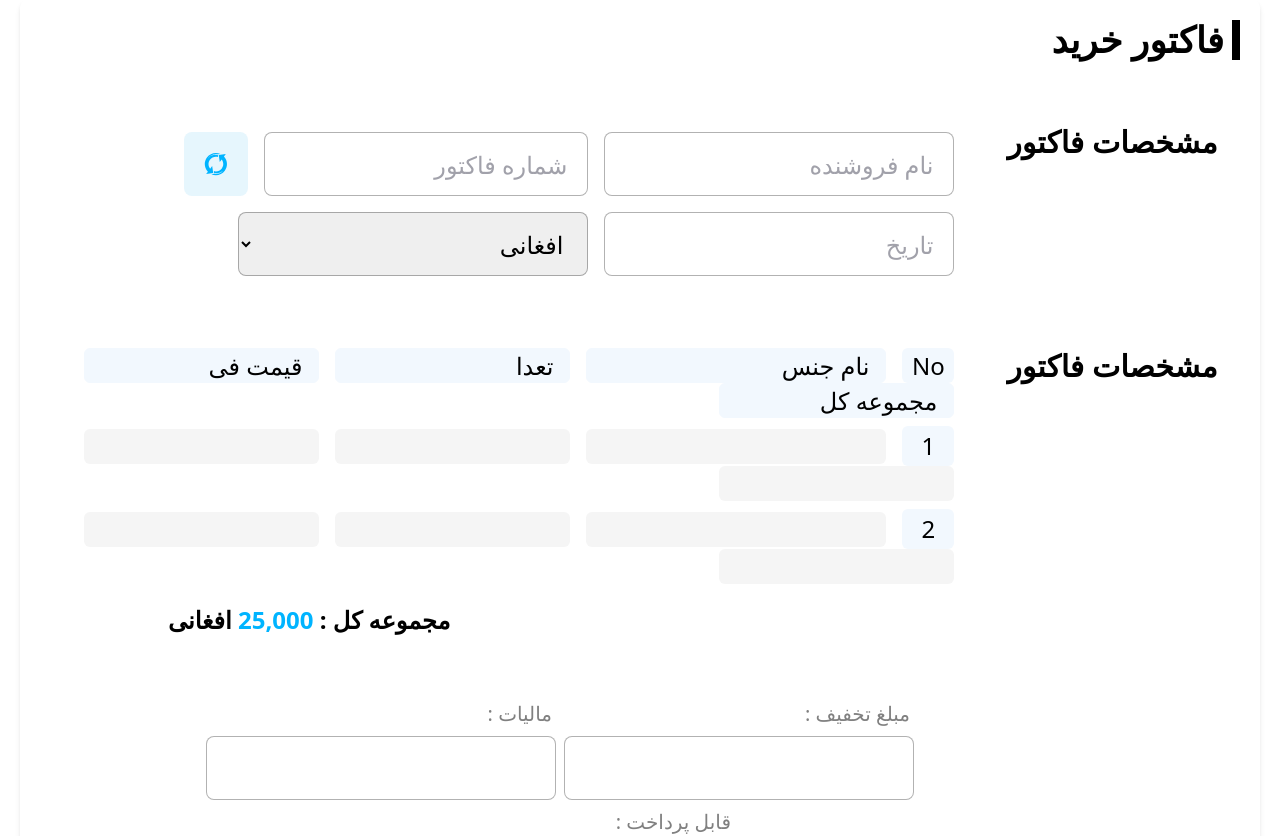
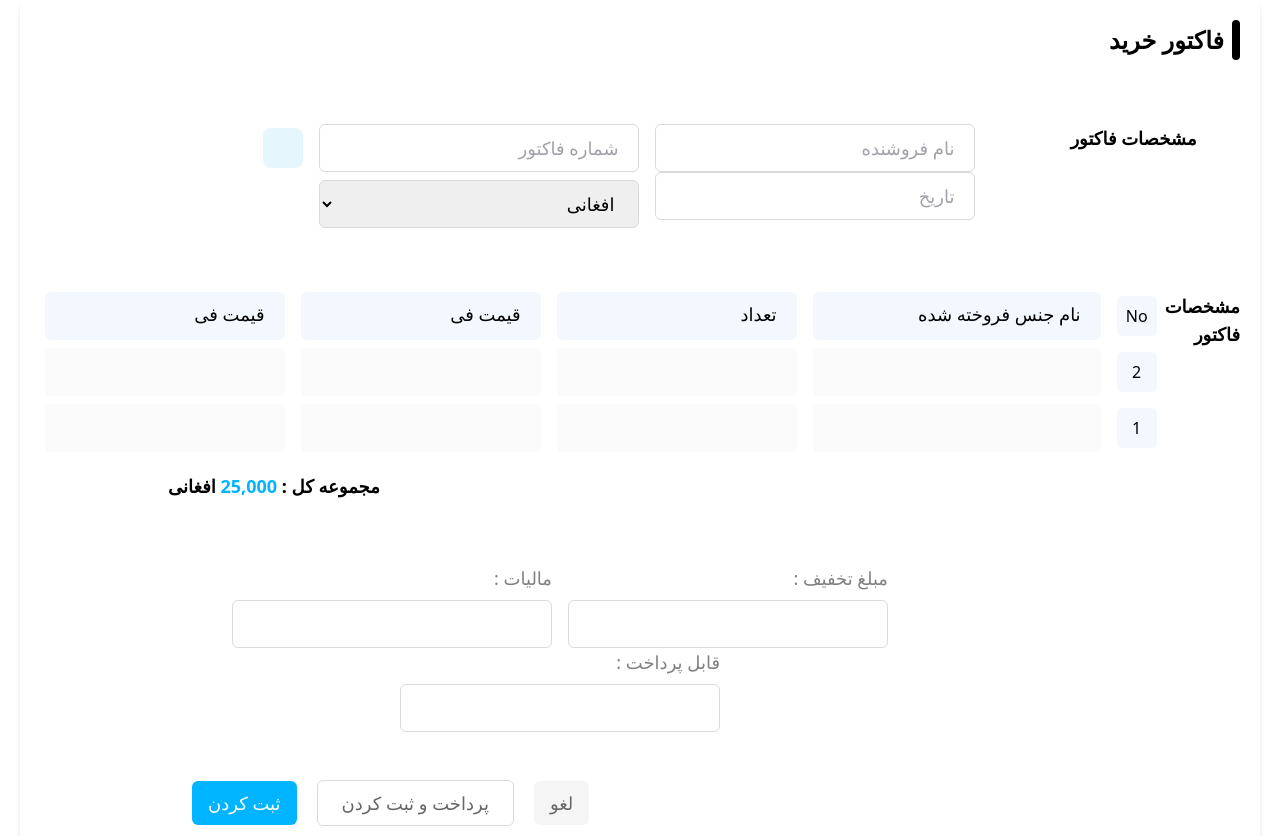
Before and after one commit to KhalidObaide/rasaa-pos-frontend, a React app: page /BuyFactor in a window 1280 px wide. Shown: the top 836 px of the page. Built offline with nearby package versions, Linux system fonts and the light colour scheme.

Commit message:
BeforPull

```diff
--- a/src/Component/buyFactor/BuyFactor.tsx
+++ b/src/Component/buyFactor/BuyFactor.tsx
@@ -43,7 +43,7 @@ const BuyFactor = ()=>{
                 // console.log(to);
 
 
-                const token = "eyJhbGciOiJIUzI1NiIsInR5cCI6IkpXVCJ9.eyJmcmVzaCI6ZmFsc2UsImlhdCI6MTY5MzY1ODAxMiwianRpIjoiZmE5OGJhMDAtMTA0OS00NjlkLWI0OTYtODEyNGM0YTk3NmUwIiwidHlwZSI6ImFjY2VzcyIsInN1YiI6ImtoYWxpZCIsIm5iZiI6MTY5MzY1ODAxMiwiZXhwIjoxNjkzNzQ0NDEyfQ.Udw_mBinrklKl2vOXU7ZgvL7iTMBqTZlJukp7Sa_49Q"
+                const token = "eyJhbGciOiJIUzI1NiIsInR5cCI6IkpXVCJ9.eyJmcmVzaCI6ZmFsc2UsImlhdCI6MTY5MzgwODI3MCwianRpIjoiMjBiNzdkYTMtNWVkYS00ZWFlLWE1NDAtYjkwMWQ2MmE3YmM5IiwidHlwZSI6ImFjY2VzcyIsInN1YiI6ImtoYWxpZCIsIm5iZiI6MTY5MzgwODI3MCwiZXhwIjoxNjkzODk0NjcwfQ.7okn7at39RzXodfGXZp45W5iH9fFaTdZjBByMA5H7Nk"
                 const res = await axios({
                     method:'post',
                     url : 'https://lajward-mis.dev:8005/invoices',
@@ -71,18 +71,18 @@ const BuyFactor = ()=>{
             {/* the header part */}
             <div className=" w-full flex flex-row justify-between items-center ">
                 <div className="flex flex-row justify-center items-center">
-                     <div className="bg-black w-2 h-10 ml-2 "></div>
-                     <h1 className="font-semibold text-4xl">فاکتور خرید</h1>
+                     <div className="bg-black w-2 h-10 ml-2 rounded-md "></div>
+                     <h1 className="font-semibold text-2xl">فاکتور خرید</h1>
                 </div>
             </div>
             {/* the input sections */}
                 <div className=" w-full flex flex-row justify-around items-start mt-16">
                      {/* the sub title */}
-                    <div className=""><h1 className="font-semibold text-3xl">مشخصات فاکتور</h1></div>
+                    <div className=""><h1 className="font-semibold text-lg mb-2">مشخصات فاکتور</h1></div>
                     <div className="flex flex-row flex-wrap w-3/4">
                         <input
                         type="text"
-                        className="w-350 h-16 rounded-lg px-5 border border-shadow m-2 text-2xl outline-none focus:border-btn "
+                        className="w-80 h-12  py-2 px-2 pr-5 text-right border-solid border border-gray_line rounded-md outline-none mx-2 text-lg "
                         placeholder="نام فروشنده"
                         value={sellerNmae}
                         onChange={(e)=>setSellerName(e.target.value)}
@@ -90,84 +90,79 @@ const BuyFactor = ()=>{
                         <div className=" flex flex-row justify-center items-center">
                             <input
                             type="text"
-                            className="w-324 h-16 rounded-lg py-1 px-5 border border-shadow m-2 text-2xl  outline-none focus:border-btn"
+                            className="w-80 h-12  py-2 px-2 pr-5 text-right border-solid border border-gray_line rounded-md outline-none mx-2 text-lg "
                             placeholder="شماره فاکتور"
                             value={FactorInvoice}
                             />
-                            <button onClick={()=>GenerateFactorInvoice()} className=" flex flex-row justify-center items-center w-16 h-16 rounded-lg  bg-charts text-white mx-2 px-5"><GiCycle className="w-10 h-10 text-btn"/></button>
+                            <button onClick={()=>GenerateFactorInvoice()} className="flex flex-row justify-center items-center w-10 h-10 rounded-lg bg-charts text-black mx-2 px-5"><GiCycle className="w-7 h-7 text-btn"/></button>
                         </div>
                         <input
                         type="text"
-                        className="w-350 h-16 rounded-lg py-1 px-5 border border-shadow m-2 text-2xl  outline-none focus:border-btn"
+                        className="w-80 h-12  py-2 px-2 pr-5 text-right border-solid border border-gray_line rounded-md outline-none mx-2 text-lg "
                         placeholder="تاریخ"
                         />
 
-                            <select className="w-350 h-16 rounded-lg py-1 px-5 border border-shadow m-2 text-2xl  outline-none focus:border-btn">
+                            <select className="w-80 h-12  py-2 px-2 pr-5 text-right border-solid border border-gray_line rounded-md outline-none mx-2 text-lg mt-2">
                                 <option value="افغانی">افغانی</option>
                                 <option value="تومان">تومان</option>
                                 <option value="دالر">دالر</option>
                                 <option value="یورو">یورو</option>
                             </select>
-                        {/* <input
-                        type="text"
-                        className="w-350 h-16 rounded-lg py-1 px-5 border border-shadow m-2 text-2xl  outline-none focus:border-btn"
-                        placeholder="واحد"
-                        /> */}
                     </div>
                 </div>
                 {/* the item infp list  */}
                 <div className=" w-full flex flex-row justify-around items-start mt-16">
                      {/* the sub title */}
-                    <div className=""><h1 className="font-semibold text-3xl">مشخصات فاکتور</h1></div>
-                    <div className="flex flex-col w-3/4">
-                          <div className="flex flex-row flex-wrap items-center mb-2">
-                            <div className=" flex flex-row justify-center items-center rounded-md  w-52 h-38 bg-lightBlue text-2xl font-normal mx-2 ">No</div>
-                            <div className=""><input type="text" className="w-300 h-38 rounded-md py-3 px-4 mx-2 bg-lightBlue outline-none border border-lightBlue focus:border-btn text-2xl" value="نام جنس"   /></div>
-                            <div className=""><input type="text" className="w-235 h-38 rounded-md py-3 px-4 mx-2 bg-lightBlue outline-none border border-lightBlue focus:border-btn text-2xl" value="تعدا"      /></div>
-                            <div className=""><input type="text" className="w-235 h-38 rounded-md py-3 px-4 mx-2 bg-lightBlue outline-none border border-lightBlue focus:border-btn text-2xl" value="قیمت فی"  /></div>
-                            <div className=""><input type="text" className="w-235 h-38 rounded-md py-3 px-4 mx-2 bg-lightBlue outline-none border border-lightBlue focus:border-btn text-2xl" value="مجموعه کل" /></div>
+                    <div className=""><h1 className="font-semibold text-lg">مشخصات فاکتور</h1></div>
+                    <div className="flex flex-col ml-16 ">
+                          <div className="flex flex-row  items-center mb-2">
+                            <div className="flex flex-row justify-center items-center rounded-md w-10 h-10 bg-lightBlue  font-normal mx-2 ">No</div>
+                            <div className="w-72 h-12  py-2 px-2 pr-5 text-right rounded-md mx-2 text-lg bg-lightBlue  ">نام جنس فروخته شده</div>
+                            <div className="w-60 h-12  py-2 px-2 pr-5 text-right rounded-md mx-2 text-lg bg-lightBlue ">تعداد</div>
+                            <div className="w-60 h-12  py-2 px-2 pr-5 text-right rounded-md mx-2 text-lg bg-lightBlue ">قیمت فی</div>
+                            <div className="w-60 h-12  py-2 px-2 pr-5 text-right rounded-md mx-2 text-lg bg-lightBlue ">قیمت فی</div>
                           </div>
-                          <div className="flex flex-row flex-wrap items-center mb-2">
-                            <div className=" flex flex-row justify-center items-center rounded-md  w-52 h-44 bg-lightBlue text-2xl font-normal mx-2">1</div>
-                            <div className=""><input type="text" className="w-300 h-38 rounded-md py-4 px-5 mx-2 bg-gray_button text-2xl outline-none" value={productName} onChange={(e)=>setProductName(e.target.value)}/></div>
-                            <div className=""><input type="text" className="w-235 h-38 rounded-md py-4 px-4 mx-2 bg-gray_button text-2xl outline-none" value={numbe} onChange={(e)=>setNumber(e.target.value)}/></div>
-                            <div className=""><input type="text" className="w-235 h-38 rounded-md py-4 px-4 mx-2 bg-gray_button text-2xl outline-none"  value={pricePer} onChange={(e)=>setPricePer(e.target.value)}/></div>
-                            <div className=""><input type="text" className="w-235 h-38 rounded-md py-4 px-4 mx-2 bg-gray_button text-2xl outline-none" value={totalPrice} onChange={(e)=>setTotalPrice(e.target.value)}/></div>
+                          <div className="flex flex-row  items-center mb-2">
+                            <div className="flex flex-row justify-center items-center rounded-md   bg-lightBlue  font-normal mx-2 "><p className="w-10 h-10 flex flex-row justify-center items-center">2</p></div>
+                            <input type="text" className="w-72 h-12  py-2 px-2 pr-5 text-right rounded-md mx-2 text-lg outline-none bg-grayLine" value={productName} onChange={(e)=>setProductName(e.target.value)}/>
+                            <input type="text" className="w-60 h-12  py-2 px-2 pr-5 text-right rounded-md mx-2 text-lg outline-none bg-grayLine" value={numbe} onChange={(e)=>setNumber(e.target.value)}/>
+                            <input type="text" className="w-60 h-12  py-2 px-2 pr-5 text-right rounded-md mx-2 text-lg outline-none bg-grayLine"  value={pricePer} onChange={(e)=>setPricePer(e.target.value)}/>
+                            <input type="text" className="w-60 h-12  py-2 px-2 pr-5 text-right rounded-md mx-2 text-lg outline-none bg-grayLine" value={totalPrice} onChange={(e)=>setTotalPrice(e.target.value)}/>
                           </div>
-                          <div className="flex flex-row flex-wrap items-center">
-                            <div className=" flex flex-row justify-center items-center rounded-md  w-52 h-44 bg-lightBlue text-2xl font-normal mx-2">2</div>
-                            <div className=""><input type="text" className="w-300 h-38 rounded-md py-4 px-4 mx-2 bg-gray_button text-2xl outline-none"/></div>
-                            <div className=""><input type="text" className="w-235 h-38 rounded-md py-4 px-4 mx-2 bg-gray_button text-2xl outline-none"/></div>
-                            <div className=""><input type="text" className="w-235 h-38 rounded-md py-4 px-4 mx-2 bg-gray_button text-2xl outline-none"/></div>
-                            <div className=""><input type="text" className="w-235 h-38 rounded-md py-4 px-4 mx-2 bg-gray_button text-2xl outline-none"/></div>
+                          <div className="flex flex-row items-center">
+                            <div className="flex flex-row justify-center items-center rounded-md bg-lightBlue  font-normal mx-2"><p className="w-10 h-10 flex flex-row justify-center items-center">1</p></div>
+                                <input type="text" className="w-72 h-12  py-2 px-2 pr-5 text-right rounded-md mx-2 text-lg  outline-none bg-grayLine "/>
+                            <div className=""><input type="text" className="w-60 h-12  py-2 px-2 pr-5 text-right rounded-md mx-2 text-lg outline-none bg-grayLine"/></div>
+                            <div className=""><input type="text" className="w-60 h-12  py-2 px-2 pr-5 text-right rounded-md mx-2 text-lg outline-none bg-grayLine"/></div>
+                            <div className=""><input type="text" className="w-60 h-12  py-2 px-2 pr-5 text-right rounded-md mx-2 text-lg outline-none bg-grayLine"/></div>
                           </div>
                     </div>
                 </div>
                 {/* the totla amount */}
-                <div className="w-full text-left ml-64 mt-5 text-2xl font-semibold"><h1>مجموعه کل : <span className="text-btn">25,000</span> افغانی</h1></div>
+                <div className="w-full text-left ml-64 mt-5 text-lg font-semibold"><h1>مجموعه کل : <span className="text-btn">25,000</span> افغانی</h1></div>
                 {/* the taz and final calculat */}
-                <div className=" w-full flex flex-row justify-end items-start mt-16 ml-40">
+                <div className=" w-full flex flex-row fled justify-end items-start mt-16 ml-40">
                      {/* the sub title */}
                     <div className="flex flex-row flex-wrap justify-center items-center w-3/4 pr-5 mr-20">
                         <div className="flex flex-col justify-start items-start">
-                            <h1 className="mr-2 text-xl  text-textGray">مبلغ تخفیف : </h1>
-                            <input value={discount} onChange={(e)=>setDiscount(e.target.value)} type="text" className="w-350 h-16 rounded-lg  px-5 border border-shadow m-2 text-2xl outline-none focus:border-btn mx-1"/>
+                            <h1 className="mr-2  text-lg mb-2  text-textGray">مبلغ تخفیف : </h1>
+                            <input value={discount} onChange={(e)=>setDiscount(e.target.value)} type="text" className="w-80 h-12  py-2 px-2 pr-5 text-right border-solid border border-gray_line rounded-md outline-none mx-2 text-lg "/>
                         </div>
                         <div className="flex flex-col justify-start items-start">
-                            <h1 className="mr-2 text-xl  text-textGray">مالیات : </h1>
-                            <input value={taxs} onChange={(e)=>setTaxs(e.target.value)} type="text" className="w-350 h-16 rounded-lg  px-5 border border-shadow m-2 text-2xl outline-none focus:border-btn mx-1" />
+                            <h1 className="mr-2 text-lg mb-2  text-textGray">مالیات : </h1>
+                            <input value={taxs} onChange={(e)=>setTaxs(e.target.value)} type="text" className="w-80 h-12  py-2 px-2 pr-5 text-right border-solid border border-gray_line rounded-md outline-none mx-2 text-lg " />
                         </div>
                         <div className="flex flex-col justify-start items-start">
-                            <h1 className="mr-2 text-xl  text-textGray">قابل پرداخت : </h1>
-                            <input type="text" className="w-350 h-16 rounded-lg  px-5 border border-shadow m-2 text-2xl outline-none focus:border-btn mx-1 "/>
+                            <h1 className="mr-2  text-lg mb-2  text-textGray">قابل پرداخت : </h1>
+                            <input type="text" className="w-80 h-12  py-2 px-2 pr-5 text-right border-solid border border-gray_line rounded-md outline-none mx-2 text-lg  "/>
                         </div>
                     </div>
                 </div>
                 {/* the subment buttons */}
-                <div className="w-full flex flex-row justify-end items-center ml-48 pl-2 mt-12 px-5">
-                    <button className="bg-gray_button text-textGray text-2xl  rounded-md py-3 px-5 mx-2">لغو</button>
-                    <button className="border border-gray_line text-black text-2xl  rounded-md py-3 px-5 mx-2">پرداخت و ثبت کردن</button>
-                    <button onClick={()=>handelSaveMethod()} className="bg-btn text-white text-2xl  rounded-md py-3 px-5 mx-2">ثبت کردن</button>
+                <div className="w-full flex flex-row justify-end items-center ml-72 pl-2 mt-12 px-5 m ">
+                    <button className="bg-gray_button text-gray_fac text-lg py-2 px-4 mb-2 font-medium rounded-md ">لغو</button>
+                    <button className=" border border-gray_line text-gray_fac text-lg py-2 px-6 mb-2 font-medium rounded-md  mr-5">پرداخت و ثبت کردن</button>
+                    <button onClick={()=>handelSaveMethod()} className="bg-btn text-white text-lg py-2 px-4 mb-2 font-medium rounded-md  mr-5">ثبت کردن</button>
                 </div>
                 {/* the art of saving the new item */}
                 {
--- a/webpack.config.js
+++ b/webpack.config.js
@@ -3,9 +3,9 @@ const ModuleFederationPlugin = require("webpack/lib/container/ModuleFederationPl
 
 const deps = require("./package.json").dependencies;
 module.exports = {
-  // output: {
-  //   publicPath: "http://localhost:3020/",
-  // },
+  output: {
+    publicPath: "http://localhost:3020/",
+  },
 
   resolve: {
     extensions: [".tsx", ".ts", ".jsx", ".js", ".json"],
```
Also changed, not shown: src/Component/Utilites/Changes.tsx (+23 -40 lines), src/Component/Utilites/Save_new_product.tsx (+21 -37 lines), src/Component/Utilites/Types.tsx (+22 -57 lines), tailwind.config.js (+31 -22 lines).
